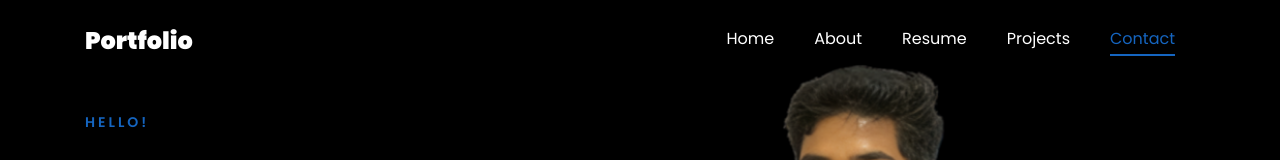
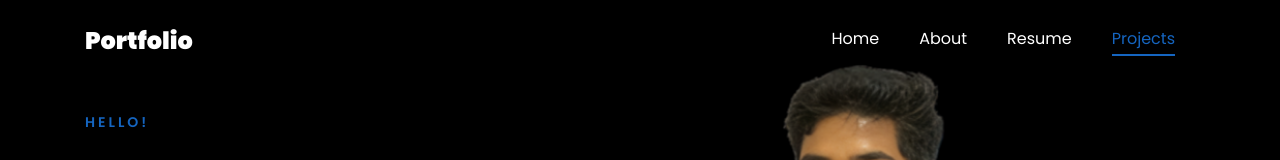
Before and after one commit to Vishwakarma10036/Vishwakarma10036.github.io, a plain HTML site: page index.html in a window 1280 px wide. Shown: the top 160 px of the page. Drawn offline with Linux system fonts and the light colour scheme; animation ran at ten frames a second; files whose address does not match are found by name.

Commit message:
index.html

```diff
--- a/index.html
+++ b/index.html
@@ -130,7 +130,7 @@
 	          <li class="nav-item"><a href="#about-section" class="nav-link"><span>About</span></a></li>
 	          <li class="nav-item"><a href="#resume-section" class="nav-link"><span>Resume</span></a></li>
 	          <li class="nav-item"><a href="#project-section" class="nav-link"><span>Projects</span></a></li>
-	          <li class="nav-item"><a href="#contact-section" class="nav-link"><span>Contact</span></a></li>
+<!-- 	          <li class="nav-item"><a href="#contact-section" class="nav-link"><span>Contact</span></a></li> -->
 	        </ul>
 	      </div>
 	    </div>
@@ -546,7 +546,9 @@
 				</div>
 			<!-- </div> -->
 		</div>
-	</section>
+
+
+<!-- 	</section>
 
 
 
@@ -586,7 +588,7 @@
 				<p><a href="mailto:vivekkumarvishwakarma2226@gmail.com">vivekkumarvishwakarma2226@gmail.com</a></p>
 			</div>
 
-          </div>
+          </div> -->
 
 
 		  <div class="container">
```
